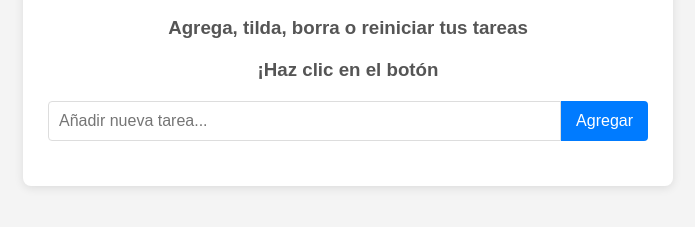
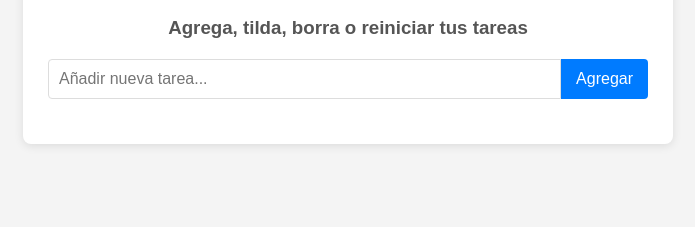
Before and after one commit to smamby/devops-entrega-final, a website: page public/index.html in a window 1280 px wide. Shown: the part 107-334 px from the top of the page, without its empty margins (292-987 px from the left). Drawn offline with Linux system fonts and the light colour scheme; no server answers.

Commit message:
probando ci-cd

```diff
--- a/public/index.html
+++ b/public/index.html
@@ -10,7 +10,6 @@
     <div class="contenedor">
         <h1>📝 Lista de Tareas Pendientes</h1>
         <h3>Agrega, tilda, borra o reiniciar tus tareas</h3>
-        <h3>¡Haz clic en el botón  </h3>
         <div class="entrada-tarea">
             <input type="text" id="nueva-tarea-input" placeholder="Añadir nueva tarea...">
             <button id="agregar-tarea-btn">Agregar</button>
```
